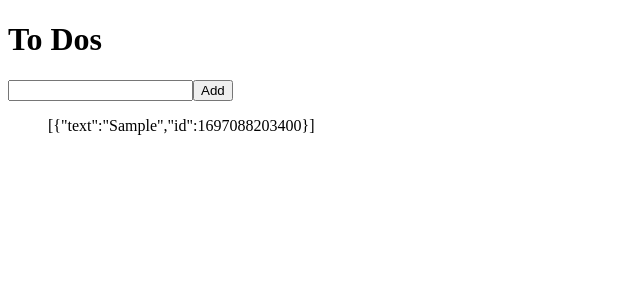
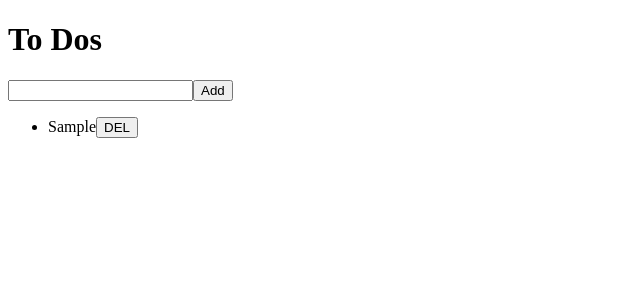
Before and after one commit to Mu-jun/redux-baisc, a React (Create React App) app: page / in a window 1280 px wide. Both pictures are taken after typing "Sample" into the empty fields and a click on the button "Add". Shown: the top 300 px of the page, without its empty margins (0-640 px from the left). Built offline with nearby package versions, Linux system fonts and the light colour scheme.

Commit message:
Deleting To Do

```diff
--- a/src/App.js
+++ b/src/App.js
@@ -1,7 +1,7 @@
 import { BrowserRouter as Router, Routes, Route } from 'react-router-dom';
 
-import Home from './components/Home';
-import Detail from './components/Detail';
+import Home from './routes/Home';
+import Detail from './routes/Detail';
 
 function App() {
   return (
--- /dev/null
+++ b/src/components/ToDo.js
@@ -0,0 +1,19 @@
+import { connect } from 'react-redux';
+import { deleteToDoAction } from '../store';
+
+function Todo({ text, deleteToDo }) {
+  return (
+    <li>
+      {text}
+      <button onClick={deleteToDo}>DEL</button>
+    </li>
+  );
+}
+
+function mapDispatchToProps(dispatch, ownProps) {
+  console.log(ownProps)
+  return {
+    deleteToDo: () => dispatch(deleteToDoAction(ownProps.id)),
+  };
+}
+export default connect(null, mapDispatchToProps)(Todo);
--- a/src/components/Home.js
+++ b/src/routes/Home.js
@@ -1,6 +1,7 @@
 import { useState } from 'react';
 import { connect } from 'react-redux';
 import { addToDoAction } from '../store';
+import ToDo from '../components/ToDo';
 
 function Home({ toDos, addToDo }) {
   const [text, setText] = useState('');
@@ -19,7 +20,11 @@ function Home({ toDos, addToDo }) {
         <input type="text" value={text} onChange={onChange} />
         <button>Add</button>
       </form>
-      <ul>{JSON.stringify(toDos)}</ul>
+      <ul>
+        {toDos.map((toDo) => (
+          <ToDo {...toDo} key={toDo.id} />
+        ))}
+      </ul>
     </div>
   );
 }
```
Also changed, not shown: src/routes/Detail.js (renamed from src/components/Detail.js).
